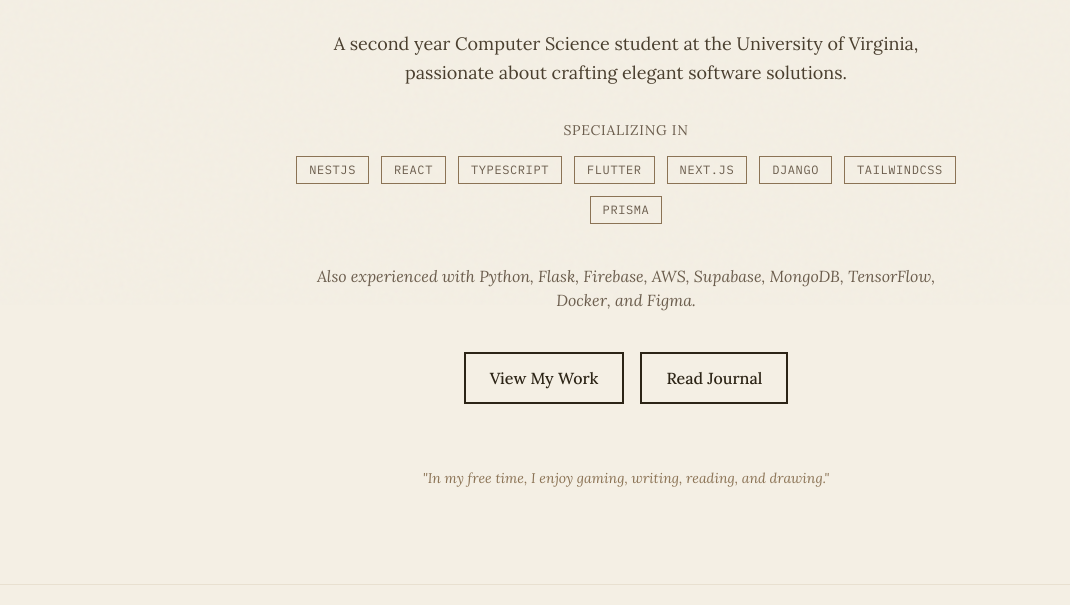
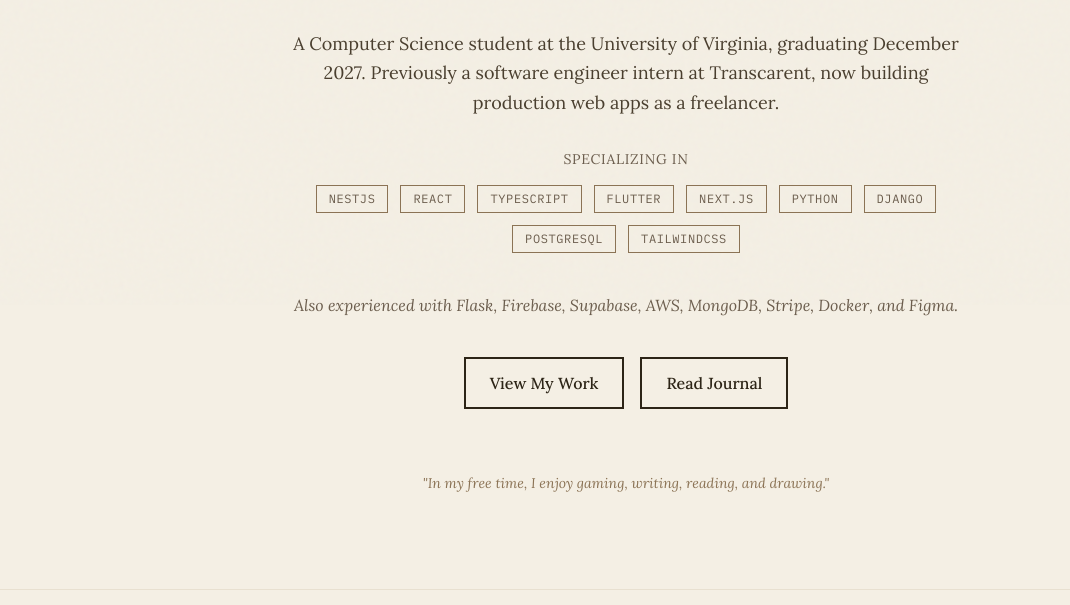
Before and after one commit to YuDavidCao/YuDavidCao.github.io, an Astro site: page / in a window 1280 px wide. Shown: the part 495-1100 px from the top of the page, without its empty margins (14-1084 px from the left). Built offline with nearby package versions, Linux system fonts and the light colour scheme; Astro itself is replaced by a stand-in of ours.

Commit message:
docs: update home page bio and tech stack from resume (#7)
Co-authored-by: Claude Opus 5.5 <noreply@anthropic.com>

```diff
--- a/src/components/pages/home.tsx
+++ b/src/components/pages/home.tsx
@@ -47,7 +47,7 @@ export function HomePage() {
 
         <FadeIn direction="up" delay={0.2}>
           <p className="text-ink-muted dark:text-dark-ink-muted text-sm uppercase tracking-[0.2em] mb-4 font-mono">
-            Software Developer
+            Software Engineer
           </p>
         </FadeIn>
 
@@ -65,8 +65,9 @@ export function HomePage() {
 
         <FadeIn direction="up" delay={0.5}>
           <p className="text-lg text-ink-light dark:text-dark-ink-light leading-relaxed mb-8 font-body">
-            A second year Computer Science student at the University of Virginia,
-            passionate about crafting elegant software solutions.
+            A Computer Science student at the University of Virginia, graduating
+            December 2027. Previously a software engineer intern at Transcarent,
+            now building production web apps as a freelancer.
           </p>
         </FadeIn>
 
@@ -82,9 +83,10 @@ export function HomePage() {
                 "TypeScript",
                 "Flutter",
                 "Next.js",
+                "Python",
                 "Django",
+                "PostgreSQL",
                 "TailwindCSS",
-                "Prisma",
               ].map((tech) => (
                 <span key={tech} className="tag-vintage">
                   {tech}
@@ -96,7 +98,7 @@ export function HomePage() {
 
         <FadeIn direction="up" delay={0.7}>
           <p className="text-ink-faded dark:text-dark-ink-faded mb-10 italic font-body">
-            Also experienced with Python, Flask, Firebase, AWS, Supabase, MongoDB, TensorFlow, Docker, and Figma.
+            Also experienced with Flask, Firebase, Supabase, AWS, MongoDB, Stripe, Docker, and Figma.
           </p>
         </FadeIn>
 
```
